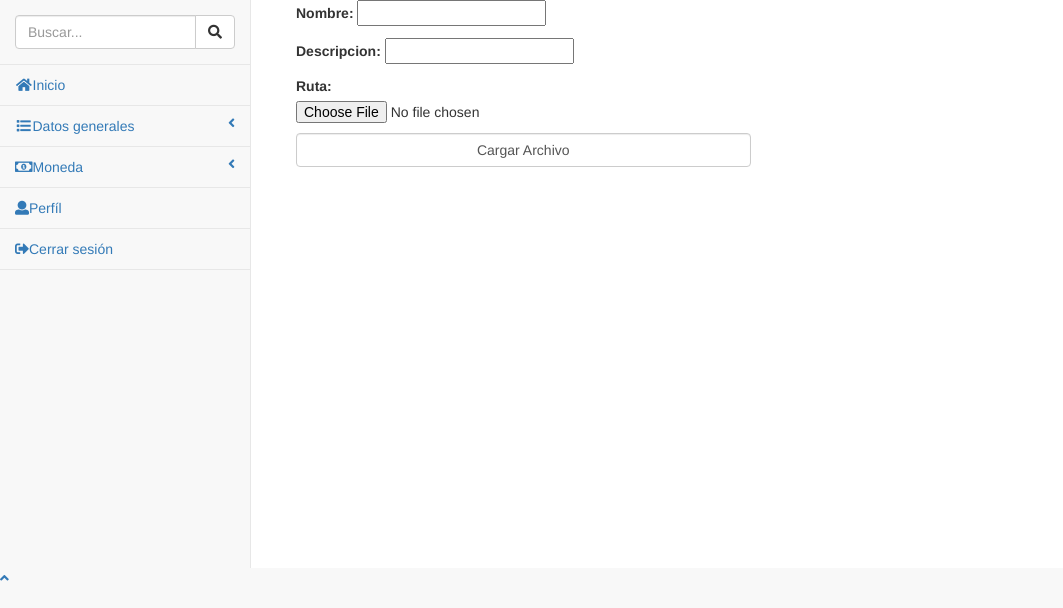
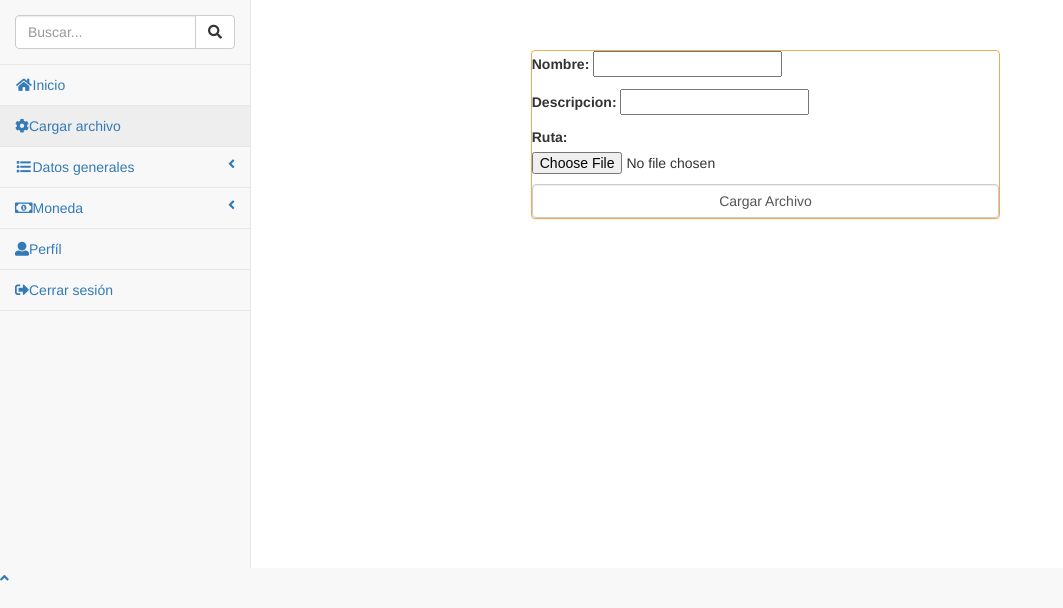
Before and after one commit to MLM26/PruebasTPVS, a Django app: page /polls/archivo/ in a window 1280 px wide. Shown: the part 51-659 px from the top of the page, without its empty margins (0-1063 px from the left). Run offline with Django 3.2, Linux system fonts and the light colour scheme; a user stored in the database is signed in; some libraries are stand-ins or nearby versions.

Commit message:
Agregar pestaña archivo

```diff
--- a/mysite/settings.py
+++ b/mysite/settings.py
@@ -78,7 +78,7 @@ DATABASES = {
         'ENGINE': 'django.db.backends.mysql',
         'NAME': 'prueba',
         'USER' :'root',
-        'PASSWORD':'morenoscar15',
+        'PASSWORD':'root123',
         'HOST': 'localhost',
         'PORT':'3306',
     },
@@ -86,7 +86,7 @@ DATABASES = {
          'ENGINE': 'django.db.backends.mysql',
          'NAME': 'prueba',
          'USER' :'root',
-         'PASSWORD':'morenoscar15',
+         'PASSWORD':'root123',
          'HOST': 'localhost',
          'PORT':'3306',
      }
--- a/templates/archivo.html
+++ b/templates/archivo.html
@@ -1,13 +1,15 @@
 {% extends 'base.html' %}
 
 {% block content%}
-<div class="col-xl-6 col-sm-6 mb-6">
-  <div class = "card-body">
-    <form method="post" action="" enctype="multipart/form-data">
-      {% csrf_token %}
-      {{ form.as_p }}
-      <input type="submit" class="form-control"value="Cargar Archivo" >
-    </form>
+<div class="row">
+     <div class="col-md-6 col-md-offset-3 topspace" >
+         <div class=" panel panel-default panel-yellow">
+      <form method="post" action="" enctype="multipart/form-data">
+        {% csrf_token %}
+        {{ form.as_p }}
+        <input type="submit" class="form-control"value="Cargar Archivo" >
+      </form>
+    </div>
   </div>
 </div>
 {%endblock%}
--- a/templates/base.html
+++ b/templates/base.html
@@ -160,6 +160,9 @@
                             <a href="{%url 'index'%}"><i class="fa fa-home fa-fw"></i>Inicio</a>
                         </li>
                         <li>
+                            <a href="{%url 'archivo'%}"><i class="fa fa-cog"></i>Cargar archivo</a>
+                        </li>
+                        <li>
                             <a href="#"><i class="fa fa-list fa-fw"></i>Datos generales<span class="fa arrow"></span></a>
                             <ul class="nav nav-second-level">
                                 <li>
```
Also changed, not shown: 1 other file.
